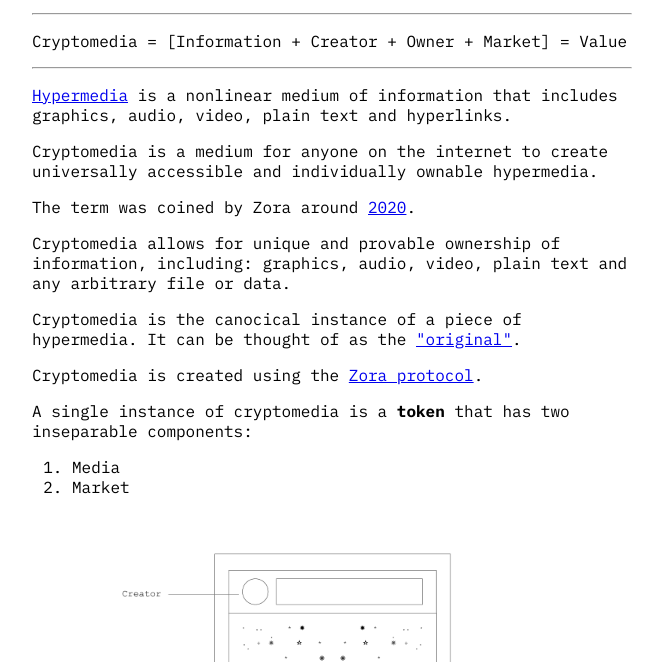
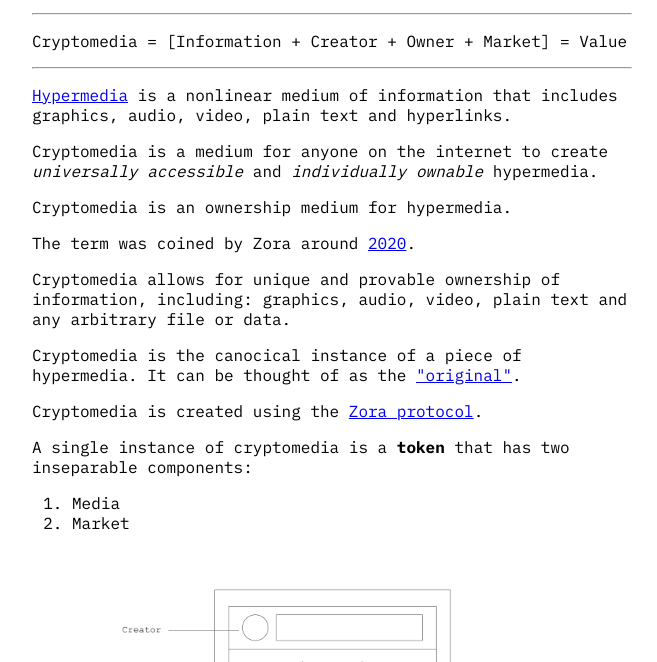
Before and after one commit to ourzora/cryptomedia, a plain HTML site: page index.html in a window 1280 px wide. Shown: the part 138-800 px from the top of the page, without its empty margins (308-965 px from the left). Drawn offline with Linux system fonts and the light colour scheme.

Commit message:
ownership language

```diff
--- a/index.html
+++ b/index.html
@@ -83,7 +83,9 @@ It is a protocol to create, share and exchange valuable media.
 
 		<p> <a href="http://info.cern.ch/hypertext/WWW/WhatIs.html">Hypermedia</a> is a nonlinear medium of information that includes graphics, audio, video, plain text and hyperlinks.</p>
 
-		<p>Cryptomedia is a medium for anyone on the internet to create universally accessible and individually ownable hypermedia.</p>
+		<p>Cryptomedia is a medium for anyone on the internet to create <i>universally accessible</i> and <i>individually ownable</i> hypermedia.</p>
+
+		<p>Cryptomedia is an ownership medium for hypermedia.</p>
 
 		<p>The term was coined by Zora around <a href="https://github.com/ourzora/cryptomedia/commit/a24096dbb9b27c56136389adade7060039d714b0">2020</a>.</p>
 
```
